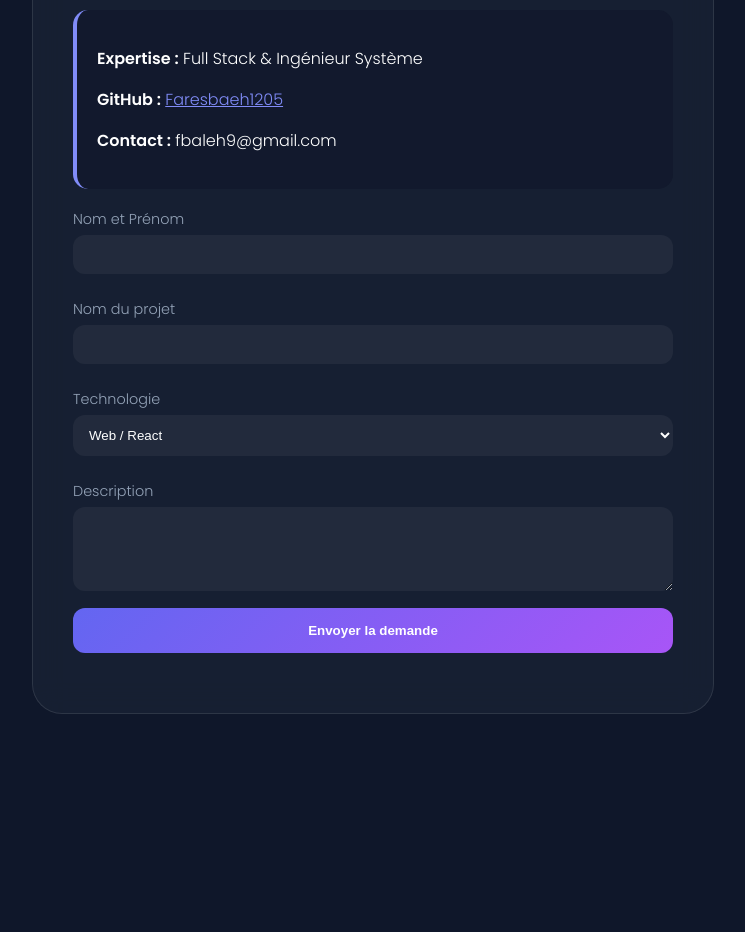
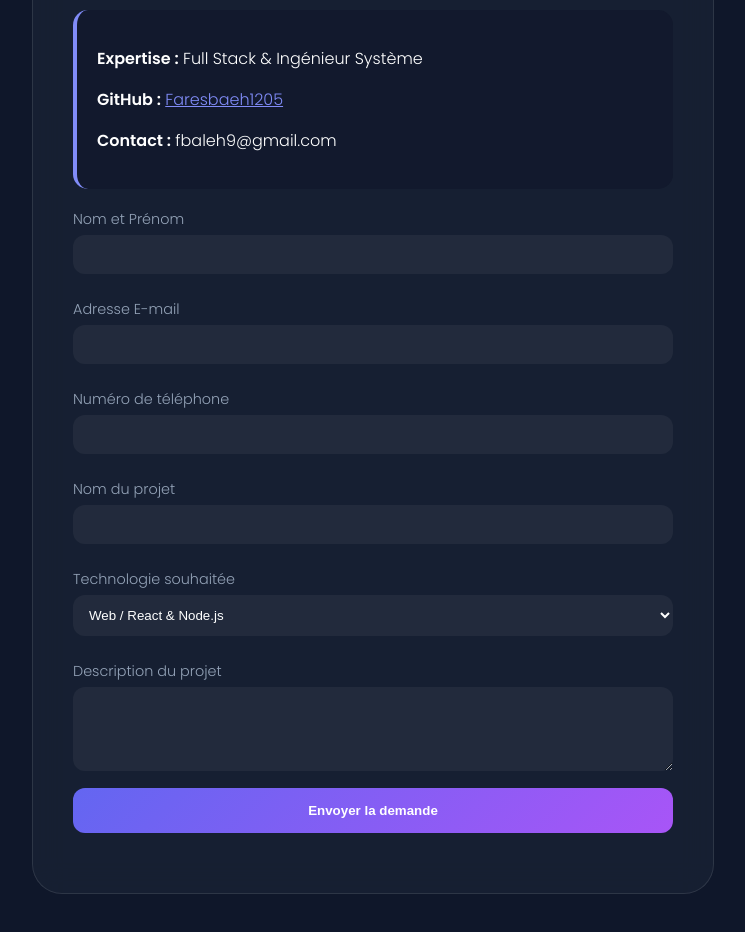
Before and after one commit to Faresbaeh1205/Faresbaeh1205.github.io, a plain HTML site: page index.html in a window 1280 px wide. Shown: the part 170-1102 px from the top of the page, without its empty margins (267-1012 px from the left). Before the commit the page ends 924 px from the top, so only its background shows below. Drawn offline with Linux system fonts and the light colour scheme.

Commit message:
Update index.html

```diff
--- a/index.html
+++ b/index.html
@@ -25,15 +25,29 @@
         <p><strong>Contact :</strong> fbaleh9@gmail.com</p>
     </div>
 
-    <form id="my-form" action="https://formspree.io/f/xkoebllj" method="POST">
+    <form id="my-form" action="https://formspree.io/f/xykvjqrq" method="POST">
         <label>Nom et Prénom</label>
         <input type="text" name="nom" required>
+
+        <label>Adresse E-mail</label>
+        <input type="email" name="email_client" required>
+
+        <label>Numéro de téléphone</label>
+        <input type="tel" name="telephone" required>
+
         <label>Nom du projet</label>
         <input type="text" name="projet" required>
-        <label>Technologie</label>
-        <select name="tech"><option>Web / React</option><option>Python / AI</option><option>Système</option></select>
-        <label>Description</label>
+
+        <label>Technologie souhaitée</label>
+        <select name="tech">
+            <option>Web / React & Node.js</option>
+            <option>Python / Intelligence Artificielle</option>
+            <option>Optimisation & Systèmes</option>
+        </select>
+
+        <label>Description du projet</label>
         <textarea name="message" rows="4" required></textarea>
+
         <button type="submit">Envoyer la demande</button>
         <p id="status"></p>
     </form>
```
